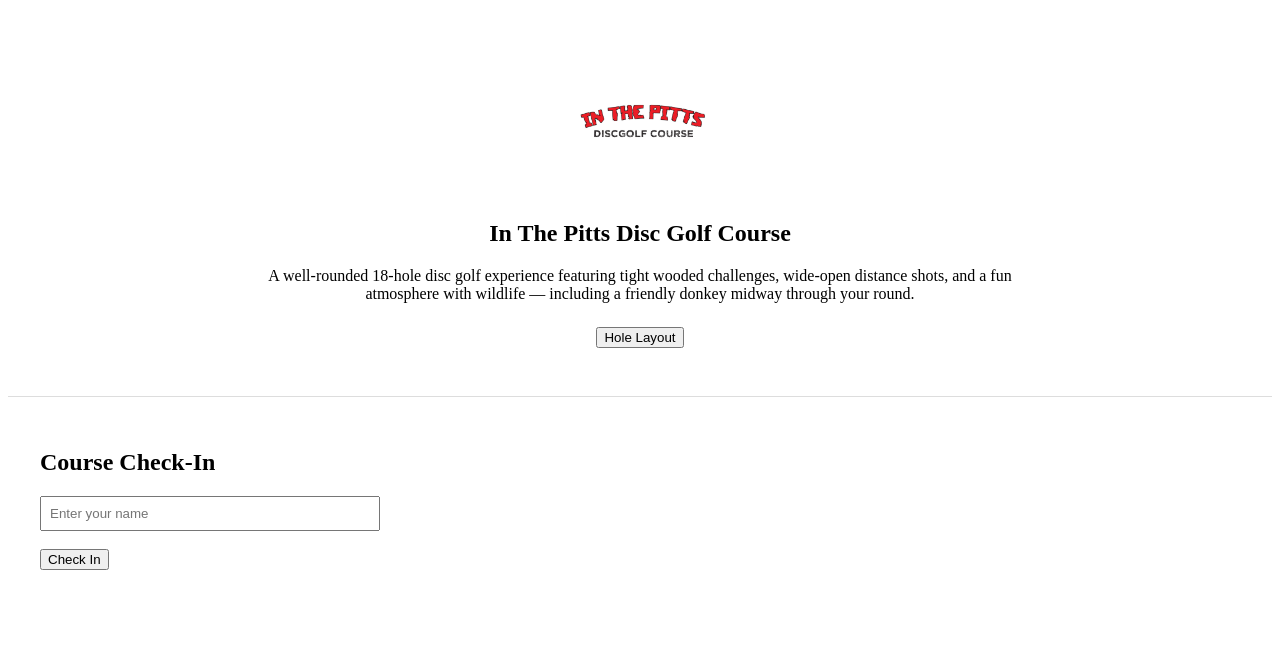
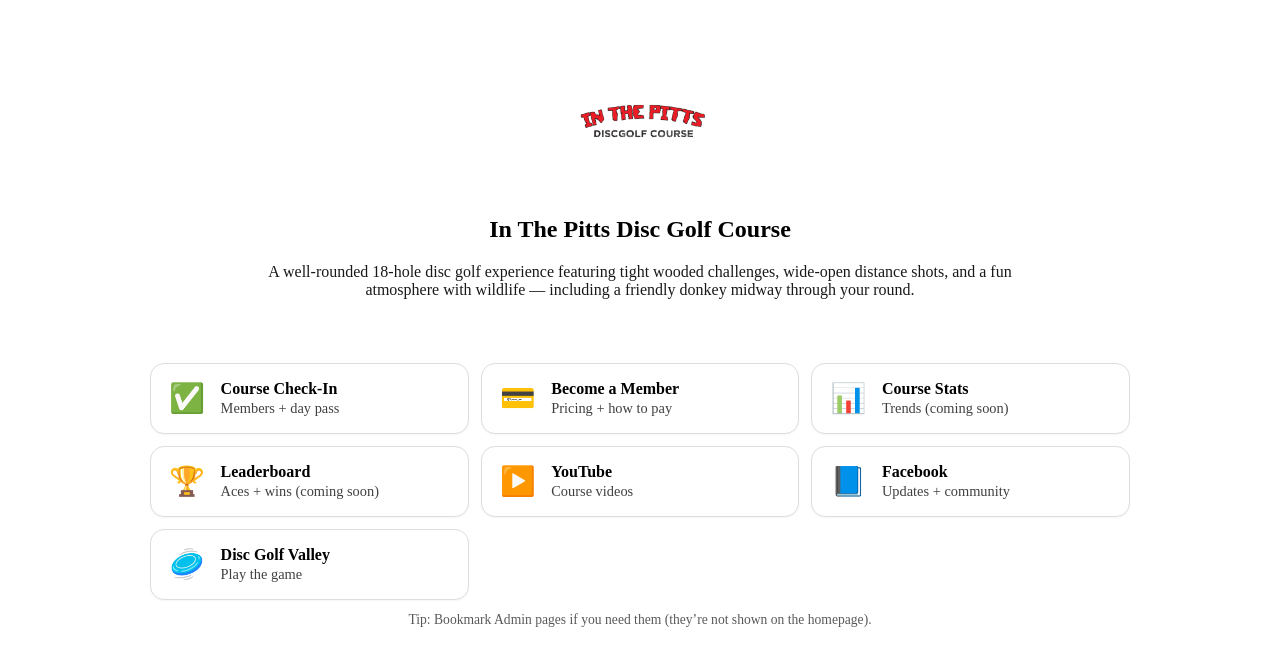
Before and after one commit to chadhagerty/inthepitts-discgolf-app, a Next.js app: page / in a window 1280 px wide. Shown: the top 666 px of the page. Built offline with nearby package versions, Linux system fonts and the light colour scheme.

Commit message:
Homepage tile grid navigation

```diff
--- a/app/page.js
+++ b/app/page.js
@@ -4,119 +4,157 @@ import Image from "next/image";
 import Link from "next/link";
 import { useState } from "react";
 
-function CheckIn() {
-  const [name, setName] = useState("");
-  const [loading, setLoading] = useState(false);
-  const [result, setResult] = useState(null); // { ok, status, member?, error? }
+function Tile({ href, emoji, title, subtitle, external = false }) {
+  const inner = (
+    <div
+      style={{
+        border: "1px solid #ddd",
+        borderRadius: 14,
+        padding: "1rem",
+        display: "flex",
+        gap: "0.85rem",
+        alignItems: "center",
+        background: "#fff",
+        boxShadow: "0 1px 2px rgba(0,0,0,0.04)",
+      }}
+    >
+      <div style={{ fontSize: "1.8rem", width: 40, textAlign: "center" }}>
+        {emoji}
+      </div>
 
-  async function handleCheckIn() {
-    setLoading(true);
-    setResult(null);
+      <div style={{ textAlign: "left" }}>
+        <div style={{ fontWeight: 700, fontSize: "1rem" }}>{title}</div>
+        <div style={{ opacity: 0.75, fontSize: "0.9rem", marginTop: 2 }}>
+          {subtitle}
+        </div>
+      </div>
+    </div>
+  );
 
-    try {
-      const res = await fetch("/api/check-in", {
-        method: "POST",
-        headers: { "Content-Type": "application/json" },
-        body: JSON.stringify({ name }),
-      });
-
-      const data = await res.json().catch(() => ({}));
-
-      if (!res.ok) {
-        setResult({ ok: false, status: data?.status || "error", error: data?.error || "server-error" });
-        return;
-      }
-
-      setResult(data); // expected: { ok:true, status:"checked-in"|"expired"|"not-member", member? }
-    } catch (err) {
-      console.error("CHECK-IN CLIENT ERROR:", err);
-      setResult({ ok: false, status: "error", error: "network-error" });
-    } finally {
-      setLoading(false);
-    }
+  if (external) {
+    return (
+      <a
+        href={href}
+        target="_blank"
+        rel="noreferrer"
+        style={{ textDecoration: "none", color: "inherit" }}
+      >
+        {inner}
+      </a>
+    );
   }
 
   return (
-    <section style={{ padding: "2rem", borderTop: "1px solid #ddd" }}>
-      <h2>Course Check-In</h2>
-
-      <input
-        value={name}
-        onChange={(e) => setName(e.target.value)}
-        placeholder="Enter your name"
-        style={{ padding: "0.5rem", maxWidth: "320px", width: "100%" }}
-      />
-
-      <br />
-      <br />
-
-      <button onClick={handleCheckIn} disabled={loading}>
-        {loading ? "Checking..." : "Check In"}
-      </button>
-
-      {result?.ok && result?.status === "checked-in" && (
-        <p style={{ color: "green", marginTop: "1rem" }}>
-          ✅ Welcome back{result?.member?.name ? `, ${result.member.name}` : ""}! You’re checked in.
-        </p>
-      )}
-
-      {result?.status === "expired" && (
-        <div style={{ marginTop: "1rem" }}>
-          <p style={{ color: "red" }}>❌ Membership expired. Please renew.</p>
-          <p>
-            Yearly Membership: <strong>$100</strong>
-          </p>
-          <p>
-            Pay by e-transfer: <strong>inthepittsdiscgolf@gmail.com</strong>
-          </p>
-        </div>
-      )}
-
-      {result?.status === "not-member" && (
-        <div style={{ marginTop: "1rem" }}>
-          <p>Not on the member list yet.</p>
-          <p>
-            Day Pass: <strong>$10</strong>
-          </p>
-          <p>
-            Yearly Membership: <strong>$100</strong>
-          </p>
-          <p>
-            Pay by e-transfer: <strong>inthepittsdiscgolf@gmail.com</strong>
-          </p>
-        </div>
-      )}
-
-      {result?.status === "error" && (
-        <p style={{ color: "red", marginTop: "1rem" }}>
-          ❌ Something went wrong. ({result?.error || "error"})
-        </p>
-      )}
-    </section>
+    <Link href={href} style={{ textDecoration: "none", color: "inherit" }}>
+      {inner}
+    </Link>
   );
 }
 
 export default function Page() {
+  const tiles = [
+    // Core
+    {
+      href: "/checkin",
+      emoji: "✅",
+      title: "Course Check-In",
+      subtitle: "Members + day pass",
+    },
+    {
+      href: "/memberships",
+      emoji: "💳",
+      title: "Become a Member",
+      subtitle: "Pricing + how to pay",
+    },
+
+    // Course / community (placeholders for now)
+    {
+      href: "/stats",
+      emoji: "📊",
+      title: "Course Stats",
+      subtitle: "Trends (coming soon)",
+    },
+    {
+      href: "/leaderboard",
+      emoji: "🏆",
+      title: "Leaderboard",
+      subtitle: "Aces + wins (coming soon)",
+    },
+
+    // External
+    {
+      href: "https://www.youtube.com/",
+      emoji: "▶️",
+      title: "YouTube",
+      subtitle: "Course videos",
+      external: true,
+    },
+    {
+      href: "https://www.facebook.com/",
+      emoji: "📘",
+      title: "Facebook",
+      subtitle: "Updates + community",
+      external: true,
+    },
+    {
+      href: "https://www.discgolfvalley.com/",
+      emoji: "🥏",
+      title: "Disc Golf Valley",
+      subtitle: "Play the game",
+      external: true,
+    },
+  ];
+
   return (
     <main>
+      {/* Hero */}
       <section style={{ textAlign: "center", padding: "3rem 1rem" }}>
         <Image src="/logo.png" alt="Logo" width={140} height={140} />
-        <h1>In The Pitts Disc Golf Course</h1>
+        <h1 style={{ marginTop: "1rem" }}>In The Pitts Disc Golf Course</h1>
 
-        <p style={{ maxWidth: 800, margin: "1rem auto" }}>
-          A well-rounded 18-hole disc golf experience featuring tight wooded challenges,
-          wide-open distance shots, and a fun atmosphere with wildlife — including a friendly
-          donkey midway through your round.
+        <p style={{ maxWidth: 800, margin: "1rem auto", opacity: 0.9 }}>
+          A well-rounded 18-hole disc golf experience featuring tight wooded
+          challenges, wide-open distance shots, and a fun atmosphere with wildlife
+          — including a friendly donkey midway through your round.
         </p>
+      </section>
 
-        <div style={{ marginTop: "1.5rem" }}>
-          <Link href="/course">
-            <button>Hole Layout</button>
-          </Link>
+      {/* App-style tiles */}
+      <section style={{ padding: "0 1rem 2rem" }}>
+        <div
+          style={{
+            maxWidth: 980,
+            margin: "0 auto",
+            display: "grid",
+            gridTemplateColumns: "repeat(auto-fit, minmax(240px, 1fr))",
+            gap: "12px",
+          }}
+        >
+          {tiles.map((t) => (
+            <Tile
+              key={t.href}
+              href={t.href}
+              emoji={t.emoji}
+              title={t.title}
+              subtitle={t.subtitle}
+              external={!!t.external}
+            />
+          ))}
+        </div>
+
+        <div
+          style={{
+            maxWidth: 980,
+            margin: "0.75rem auto 0",
+            opacity: 0.65,
+            fontSize: "0.85rem",
+            textAlign: "center",
+          }}
+        >
+          Tip: Bookmark Admin pages if you need them (they’re not shown on the
+          homepage).
         </div>
       </section>
-
-      <CheckIn />
     </main>
   );
 }
```
